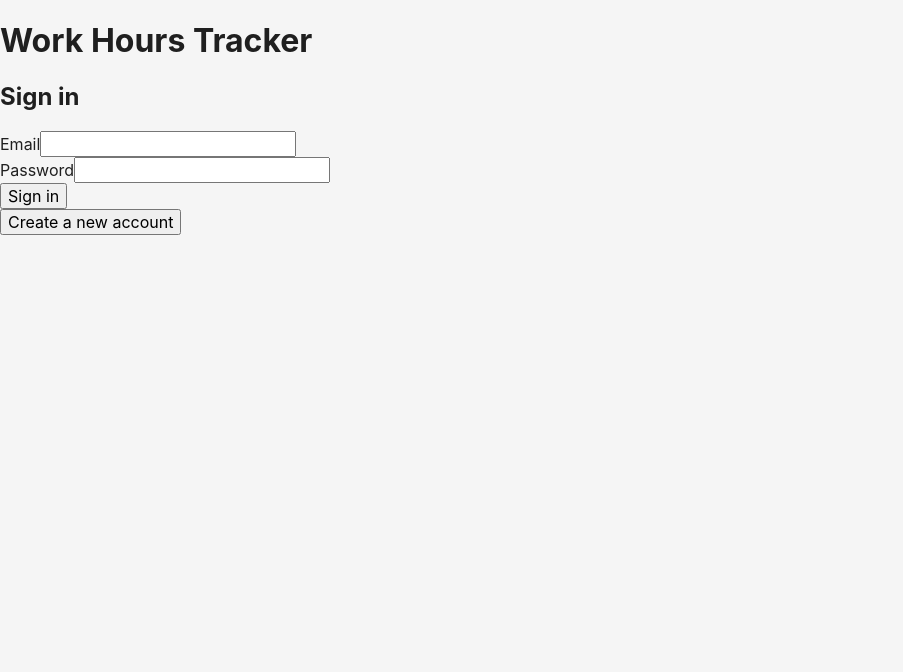
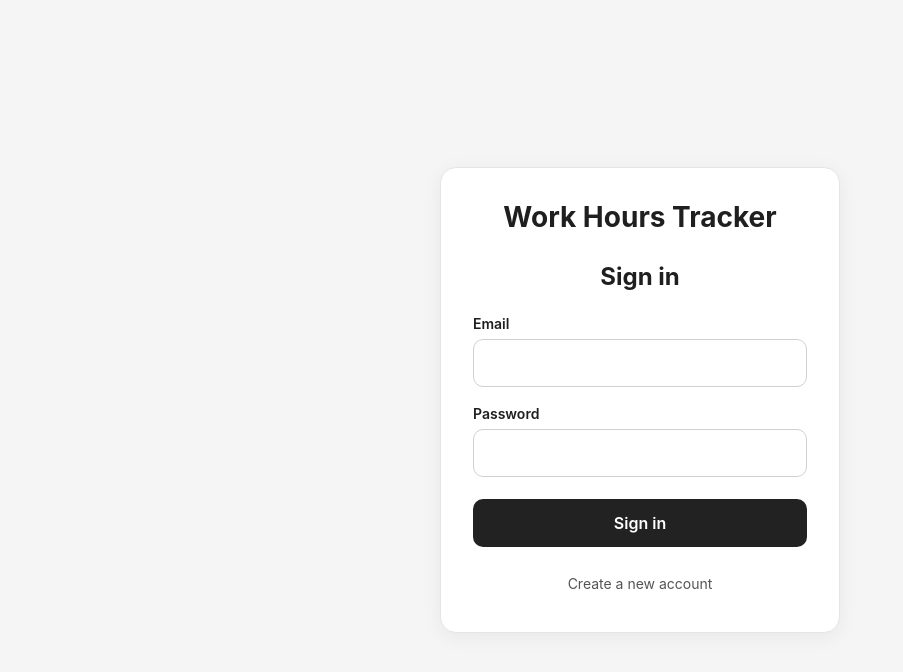
Before and after one commit to tilakbasyal/logger, a React (Vite) app: page / in a window 1280 px wide. Shown: the top 672 px of the page, without its empty margins (0-903 px from the left). Built offline with nearby package versions, Linux system fonts and the light colour scheme; no server answers.

Commit message:
style: improve authentication pages

```diff
--- a/src/index.css
+++ b/src/index.css
@@ -639,3 +639,136 @@ select:disabled {
   border-top: 1px solid #eee;
   margin-top: 4px;
 }
+
+/* Authentication */
+
+.auth-page {
+  min-height: 100vh;
+  display: flex;
+  align-items: center;
+  justify-content: center;
+  padding: 24px 16px;
+}
+
+.auth-card {
+  width: 100%;
+  max-width: 400px;
+  background: white;
+  border: 1px solid #e5e5e5;
+  border-radius: 16px;
+  padding: 32px;
+  box-shadow: 0 4px 20px rgba(0, 0, 0, 0.06);
+}
+
+.auth-brand {
+  margin: 0 0 28px;
+  text-align: center;
+  font-size: 28px;
+  font-weight: 700;
+}
+
+.auth-card h2 {
+  margin: 0 0 24px;
+  font-size: 24px;
+  text-align: center;
+}
+
+.auth-form {
+  display: flex;
+  flex-direction: column;
+  gap: 18px;
+}
+
+.auth-field {
+  display: flex;
+  flex-direction: column;
+  gap: 7px;
+}
+
+.auth-field label {
+  font-size: 14px;
+  font-weight: 600;
+}
+
+.auth-field input {
+  width: 100%;
+  min-height: 48px;
+  padding: 11px 12px;
+  border: 1px solid #d0d0d0;
+  border-radius: 10px;
+  background: white;
+  outline: none;
+  transition:
+    border-color 0.15s ease,
+    box-shadow 0.15s ease;
+}
+
+.auth-field input:focus {
+  border-color: #222;
+  box-shadow: 0 0 0 3px rgba(0, 0, 0, 0.08);
+}
+
+.auth-submit {
+  width: 100%;
+  min-height: 48px;
+  margin-top: 4px;
+  border: none;
+  border-radius: 10px;
+  background: #222;
+  color: white;
+  font-weight: 600;
+  cursor: pointer;
+}
+
+.auth-submit:hover {
+  background: #111;
+}
+
+.auth-submit:disabled {
+  opacity: 0.6;
+  cursor: not-allowed;
+}
+
+.auth-switch {
+  width: 100%;
+  margin-top: 20px;
+  padding: 8px;
+  border: none;
+  background: transparent;
+  color: #555;
+  font-size: 14px;
+}
+
+.auth-switch:hover {
+  color: #111;
+  text-decoration: underline;
+}
+
+.auth-message,
+.auth-error {
+  margin: 16px 0 0;
+  padding: 12px;
+  border-radius: 10px;
+  font-size: 14px;
+}
+
+.auth-error {
+  background: #fce8e8;
+  color: #a40000;
+}
+
+.auth-message {
+  background: #e8f5e9;
+  color: #176b2c;
+}
+
+@media (max-width: 480px) {
+  .auth-card {
+    padding: 24px 20px;
+    border-radius: 14px;
+  }
+
+  .auth-brand {
+    font-size: 24px;
+  }
+}
--- a/src/pages/LoginPage.tsx
+++ b/src/pages/LoginPage.tsx
@@ -4,14 +4,10 @@ import type { AuthUser } from "../application/auth/auth-service";
 import { authService } from "../application/auth/auth-service";
 
 interface LoginPageProps {
-  onAuthenticated: (
-    user: AuthUser,
-  ) => void;
+  onAuthenticated: (user: AuthUser) => void;
 }
 
-export default function LoginPage({
-  onAuthenticated,
-}: LoginPageProps) {
+export default function LoginPage({ onAuthenticated }: LoginPageProps) {
   const [isSignUp, setIsSignUp] = useState(false);
   const [email, setEmail] = useState("");
   const [password, setPassword] = useState("");
@@ -34,33 +30,26 @@ export default function LoginPage({
           "Account created. Check your email if confirmation is required.",
         );
       } else {
-        const user =
-            await authService.signIn(
-                email,
-                password,
-            );
+        const user = await authService.signIn(email, password);
 
         onAuthenticated(user);
       }
     } catch (err) {
-      setError(
-        err instanceof Error
-          ? err.message
-          : "Authentication failed.",
-      );
+      setError(err instanceof Error ? err.message : "Authentication failed.");
     } finally {
       setIsSubmitting(false);
     }
   }
 
   return (
-    <main>
-      <h1>Work Hours Tracker</h1>
+    <main className="auth-page">
+      <section className="auth-card">
+        <h1 className="auth-brand">Work Hours Tracker</h1>
 
         <h2>{isSignUp ? "Create account" : "Sign in"}</h2>
 
-      <form onSubmit={handleSubmit}>
-        <div>
+        <form className="auth-form" onSubmit={handleSubmit}>
+          <div className="auth-field">
             <label htmlFor="email">Email</label>
             <input
               id="email"
@@ -72,7 +61,7 @@ export default function LoginPage({
             />
           </div>
 
-        <div>
+          <div className="auth-field">
             <label htmlFor="password">Password</label>
             <input
               id="password"
@@ -81,13 +70,11 @@ export default function LoginPage({
               onChange={(event) => setPassword(event.target.value)}
               required
               minLength={6}
-            autoComplete={
-              isSignUp ? "new-password" : "current-password"
-            }
+              autoComplete={isSignUp ? "new-password" : "current-password"}
             />
           </div>
 
-        <button type="submit" disabled={isSubmitting}>
+          <button className="auth-submit" type="submit" disabled={isSubmitting}>
             {isSubmitting
               ? "Please wait..."
               : isSignUp
@@ -96,11 +83,20 @@ export default function LoginPage({
           </button>
         </form>
 
-      {error && <p role="alert">{error}</p>}
+        {error && (
+          <p className="auth-error" role="alert">
+            {error}
+          </p>
+        )}
 
-      {message && <p role="status">{message}</p>}
+        {message && (
+          <p className="auth-message" role="status">
+            {message}
+          </p>
+        )}
 
         <button
+          className="auth-switch"
           type="button"
           onClick={() => {
             setIsSignUp((current) => !current);
@@ -112,6 +108,7 @@ export default function LoginPage({
             ? "Already have an account? Sign in"
             : "Create a new account"}
         </button>
+      </section>
     </main>
   );
 }
```
Lines whose indentation alone changed are shown as unchanged.
